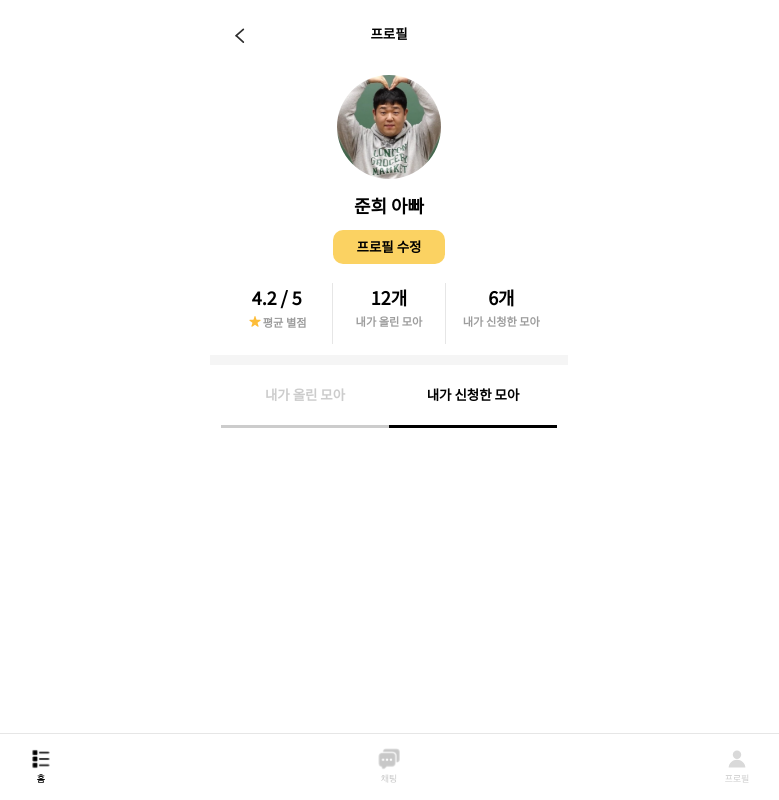
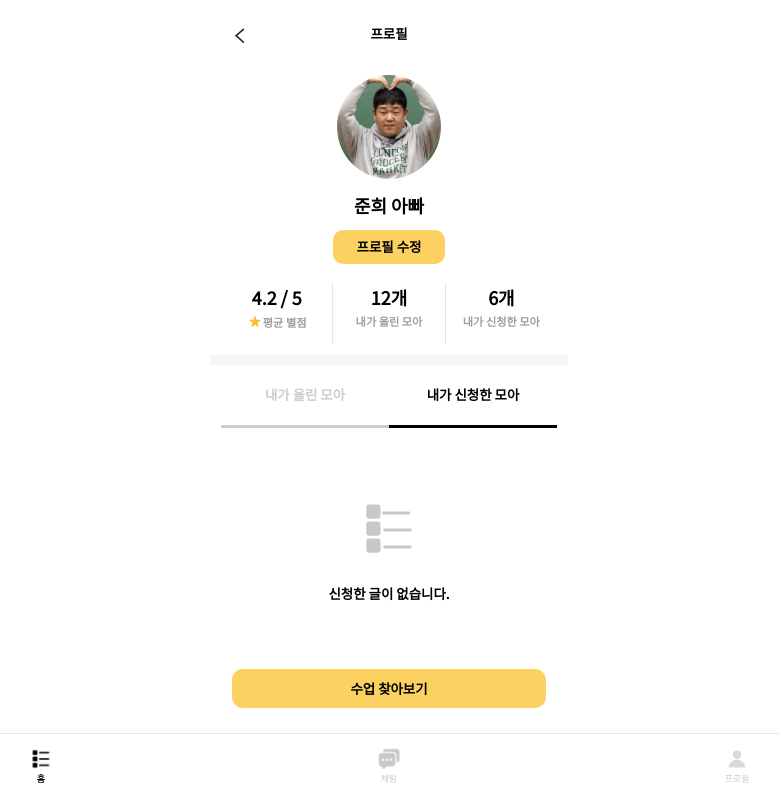
Before and after one commit to silver0108/Frontend, a React (Vite) app: page /profile in a window 1280 px wide. Both pictures are taken after a click on the button "내가 신청한 모아". Shown: the whole page, without its empty margins (251-1030 px from the left). Built offline with nearby package versions, Linux system fonts and the light colour scheme; the HTML template or start-up script is replaced by a standard one.

Commit message:
[ feat ] 작성 글이 없는 경우 UI 구현

```diff
--- a/src/assets/index.ts
+++ b/src/assets/index.ts
@@ -8,6 +8,7 @@ export { ReactComponent as CategoryMusicIcon } from "./icon/categoryMusicIcon.sv
 export { ReactComponent as LessonImg } from "./image/lessonImg.svg";
 export { ReactComponent as TeacherImg } from "./image/teacherImg.svg";
 export { ReactComponent as TeacherImg2 } from "./image/teacherImg2.svg";
+export { ReactComponent as StatusBarImg } from "./image/statusbarImg.svg";
 export { ReactComponent as BackBtnIcon } from './icon/backBtnIcon.svg';
 
 export { ReactComponent as StarIcon_1 } from "./icon/starIcon_1.svg";
--- a/src/components/profile/MyApplyClass.tsx
+++ b/src/components/profile/MyApplyClass.tsx
@@ -1,17 +1,18 @@
 import { styled } from 'styled-components';
+import NoContents from './NoContents';
 
 export default function MyApplyClass() {
 
   return (
     <St.MyApplyClassWrapper>
-
+      <NoContents type={1}></NoContents>
     </St.MyApplyClassWrapper>
   );
 }
 
 const St = {
   MyApplyClassWrapper: styled.div`
-
+    margin: 0 1rem;
   `,
 
 
--- a/src/components/profile/MyUploadClass.tsx
+++ b/src/components/profile/MyUploadClass.tsx
@@ -1,5 +1,6 @@
 import { styled } from 'styled-components';
 import { UploadClassProps, WritingInfoProps } from '../../types/WritingData';
+import NoContents from './NoContents';
 
 export default function MyUploadClass(props:UploadClassProps) {
 
@@ -16,9 +17,12 @@ export default function MyUploadClass(props:UploadClassProps) {
 
   return (
     <St.MyUploadClassWraper>
+      {list.length === 0 ? (
+        <NoContents type={0}/>
+      ) : (
         <St.ScrollableContainer>
         {list.map((lecture, index) => (
-        <St.MyUploadClassContainer>
+          <St.MyUploadClassContainer key={index}>
             <St.ContentsContainer>
               <St.Title>{lecture.title}</St.Title>
               <St.PersonnelContainer>
@@ -47,6 +51,8 @@ export default function MyUploadClass(props:UploadClassProps) {
           </St.MyUploadClassContainer>
         ))}
       </St.ScrollableContainer>
+      )}
+
     </St.MyUploadClassWraper>
   );
 }
--- /dev/null
+++ b/src/components/profile/NoContents.tsx
@@ -0,0 +1,80 @@
+import { styled } from 'styled-components';
+import { UploadClassProps, WritingInfoProps } from '../../types/WritingData';
+import { StatusBarImg } from '../../assets';
+import RoundButton from '../common/RoundButton';
+import { useNavigate } from 'react-router-dom';
+
+interface NoContentsProps {
+  type: number;
+}
+
+export default function NoContents(props: NoContentsProps) {
+  const { type } = props;
+  const navigate = useNavigate();
+
+  const moveToWriting = () => {
+    navigate("/writing");
+  }
+
+  return (
+    <St.NoContentsWrapper>
+      {type === 0 ? (
+        <>
+          <St.NoContentsContainer>
+            <StatusBarImg/>
+            <St.Contents>등록된 글이 없습니다.</St.Contents>
+          </St.NoContentsContainer>
+          <St.ButtonContainer onClick={()=> navigate('/writing')}>
+            재능 공유 글쓰기
+          </St.ButtonContainer>
+        </>
+      ):(
+        <>
+          <St.NoContentsContainer>
+            <StatusBarImg/>
+            <St.Contents>신청한 글이 없습니다.</St.Contents>
+          </St.NoContentsContainer>
+          <St.ButtonContainer onClick={()=> navigate('/')}>
+            수업 찾아보기
+          </St.ButtonContainer>
+        </>
+      )}
+    </St.NoContentsWrapper>
+  );
+}
+
+const St = {
+  NoContentsWrapper: styled.div`
+    display: flex;
+    flex-direction: column;
+
+    margin-bottom: 7rem;
+
+    overflow-y: auto;
+  `,
+  NoContentsContainer: styled.div`
+    display: flex;
+    flex-direction: column;
+    justify-content: center;
+    align-items: center;
+
+    margin: 6rem 0;
+  `,
+  Contents: styled.div`
+    margin-top: 2rem;
+    ${({ theme }) => theme.fonts.body06};
+  `,
+  ButtonContainer: styled.button`
+    height: 3.5rem;
+    margin: 0 1rem;
+
+    background-color: ${({ theme }) => theme.colors.Main};
+
+    ${({ theme }) => theme.fonts.body06};
+
+    border-radius: 1rem;
+
+    cursor: pointer;
+  `
+
+};
--- a/src/pages/ProfilePage.tsx
+++ b/src/pages/ProfilePage.tsx
@@ -10,7 +10,7 @@ import { UploadClassProps, WritingInfoProps } from "../types/WritingData";
 
 let uploadClassData:WritingInfoProps[] = [
   {
-    title: '배드민턴 쉽게 가르쳐드려요!',
+    title: '솜사탕 같이 만들어볼까요?\n 아이들에게 꿈같은 시간을 선물합니다.',
     personnel: 3,
     category: '운동',
     tag: ['배드민턴', '8~12세', '정원 4명'],
@@ -30,7 +30,7 @@ let uploadClassData:WritingInfoProps[] = [
     price: 15000
   },
   {
-    title: '배드민턴 쉽게 가르쳐드려요!',
+    title: '같이 빵 만들어볼까요?\n아이들에게 꿈같은 시간을 선물합니다.',
     personnel: 4,
     category: '운동',
     tag: ['배드민턴', '8~12세', '정원 4명'],
```
Also changed, not shown: src/assets/image/statusbarImg.svg (added). Lines whose indentation alone changed are shown as unchanged.
